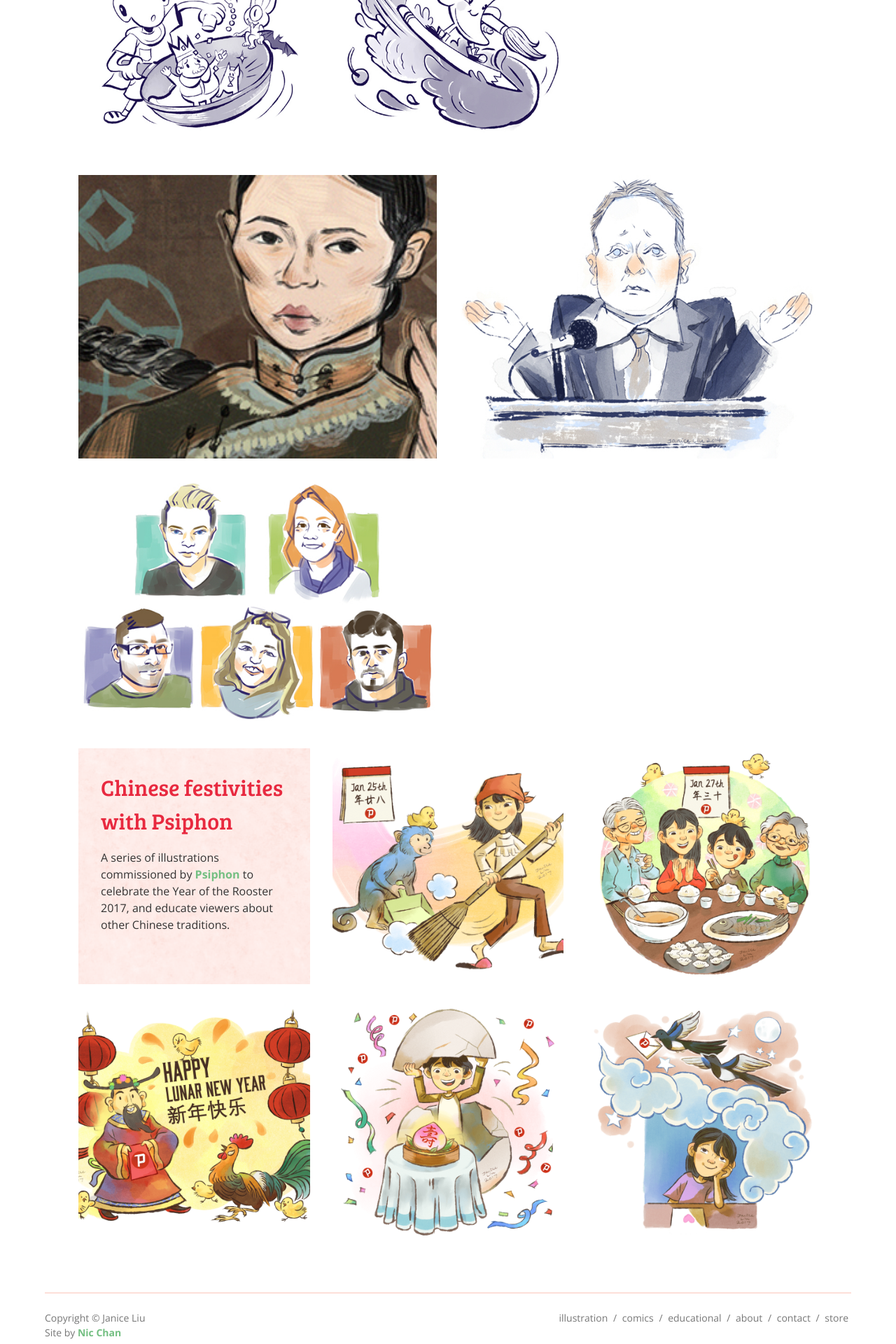
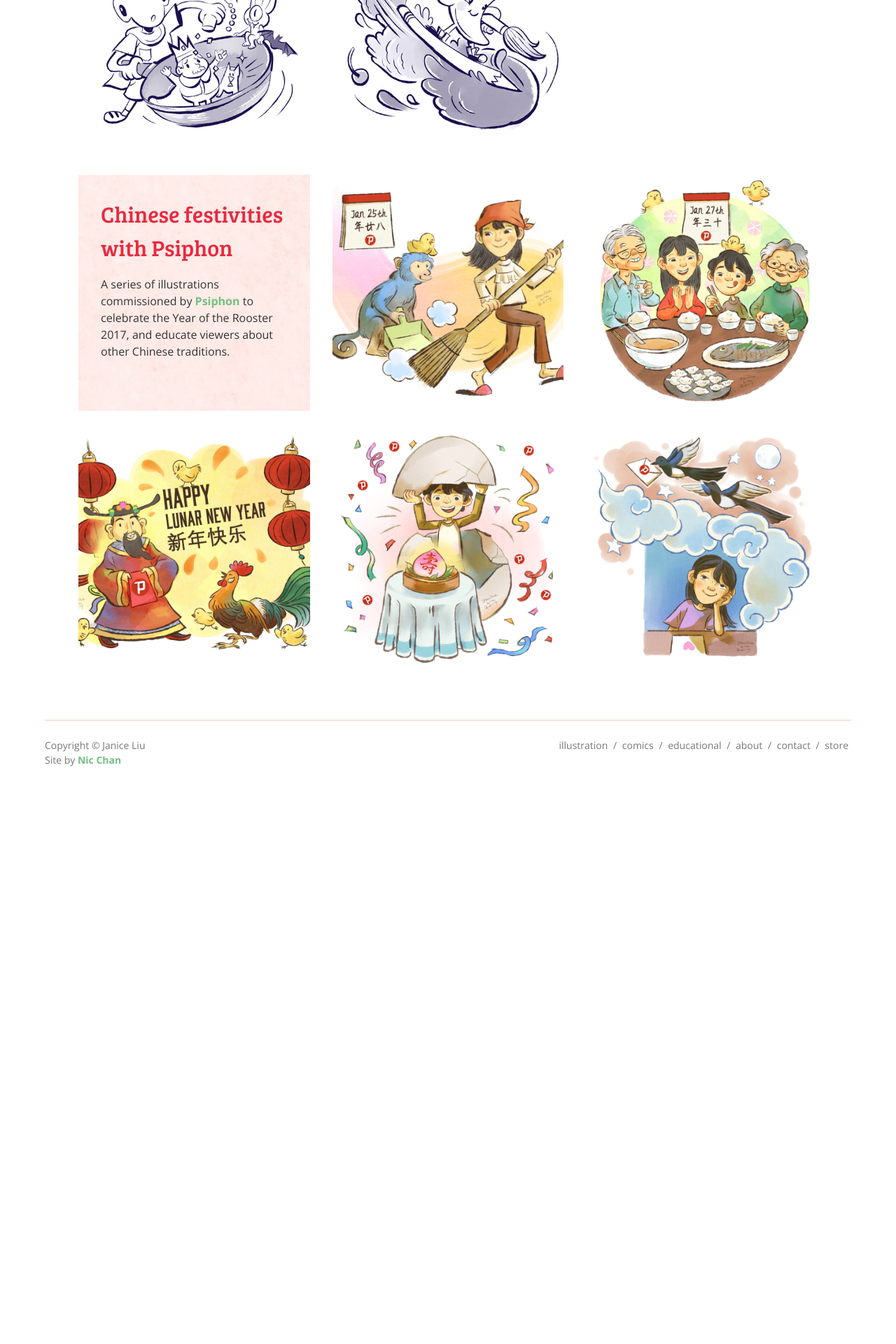
Before and after one commit to flutterdoodle/flutterdoodle.github.io, a Jekyll site: the page built from illustrations.html, in a window 1280 px wide. Shown: the part 3466-5386 px from the top of the page at 70% size. Built offline with Jekyll 4.4.1, drawn with Linux system fonts in a browser that asks for light colours; nearby versions of some CDN libraries; after the commit the page ends 4578 px from its top, so only the background shows below that.

Commit message:
Update illustrations.html

```diff
--- a/illustrations.html
+++ b/illustrations.html
@@ -78,20 +78,6 @@ series:
       - thumb: /img/illustrations/storycookbook-6-th.png
         full: /img/illustrations/storycookbook-6.png
         desc: Just Desserts
-  - title: Portraiture
-    description: Assorted portraits and caricatures.
-    showInformation: false
-    thirds: false
-    images:
-      - thumb: /img/illustrations/portrait-zhangziyi.png
-        full: /img/illustrations/portrait-zhangziyi.png
-        desc: Zhang Ziyi in the film The Grandmaster
-      - thumb: /img/illustrations/portrait-stephenpoloz.jpg
-        full: /img/illustrations/portrait-stephenpoloz.jpg
-        desc: Stephen Poloz for The Varsity
-      - thumb: /img/illustrations/portrait-varsity.jpg
-        full: /img/illustrations/portrait-varsity.jpg
-        desc: Student portraits for The Varsity
   - title: Chinese festivities with Psiphon
     description: A series of illustrations commissioned by <a href="http://psiphon.ca">Psiphon</a> to celebrate the Year of the Rooster 2017, and educate viewers about other Chinese traditions.
     showInformation: true
```
